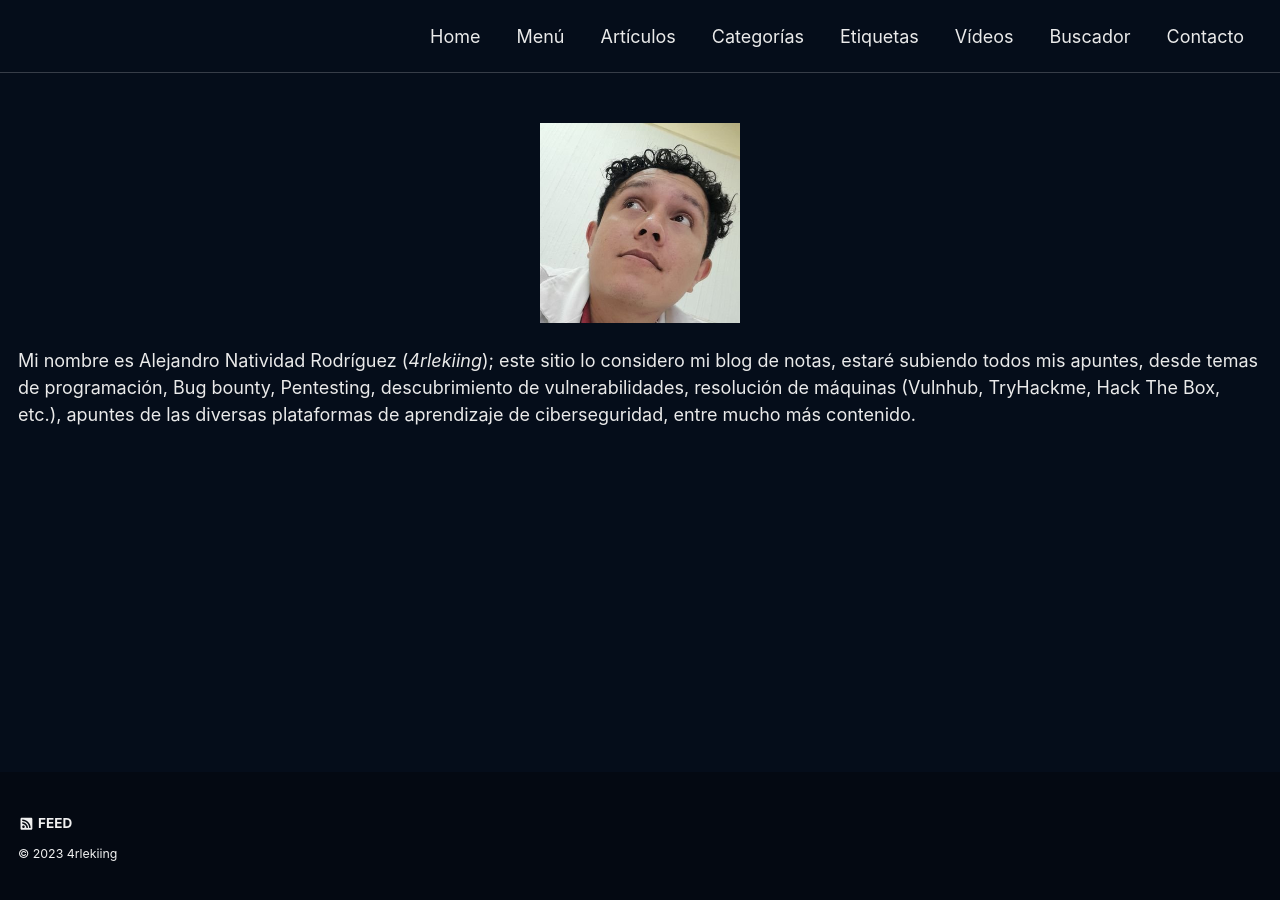
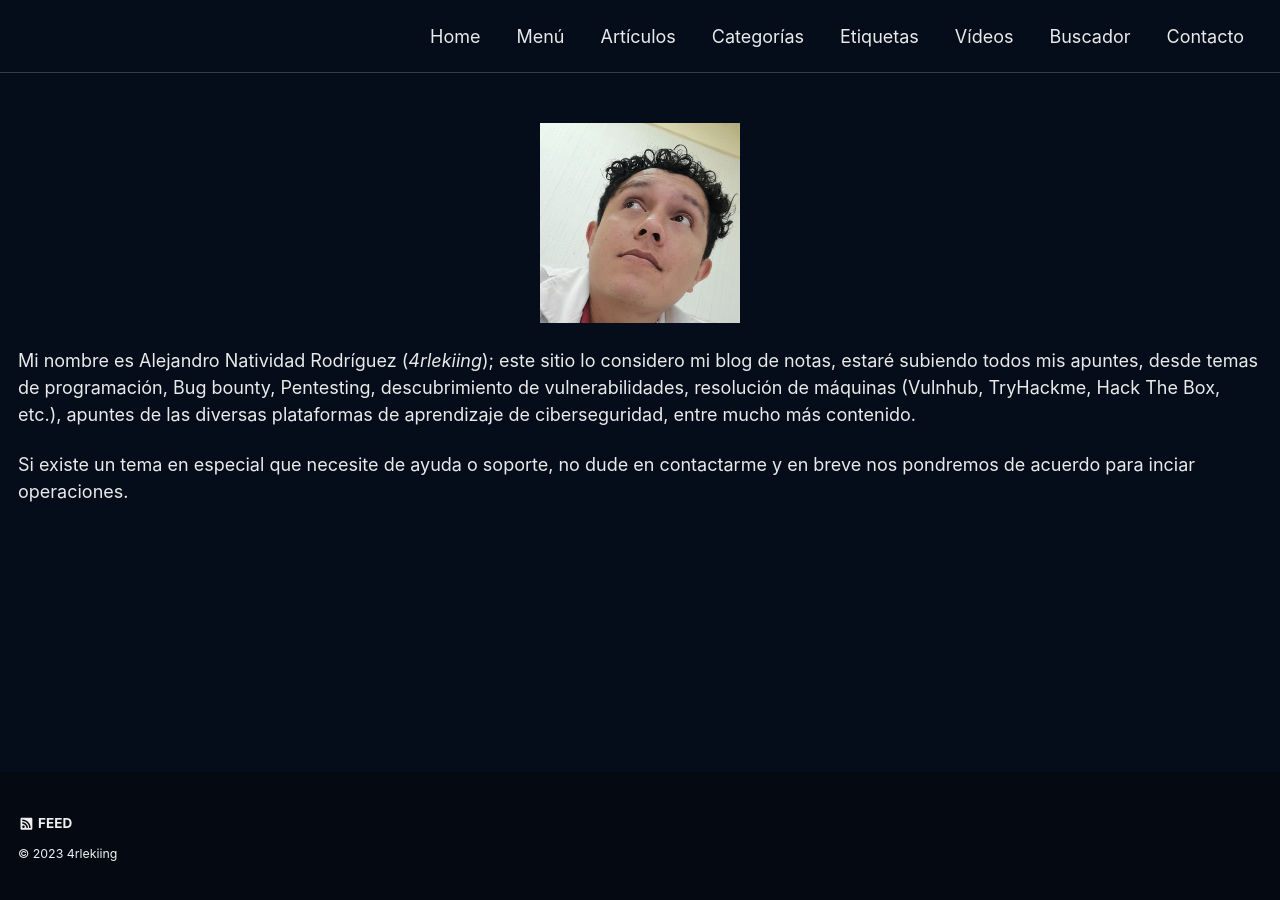
Before and after one commit to 4rleking/ISO27001.github.io, a Jekyll site: the page built from _pages/about.md, in a window 1280 px wide. Built offline with Jekyll 4.4.1, drawn with Linux system fonts in a browser that asks for light colours; cached includes are drawn as plain includes; a script that is not in the unit is left out.

Commit message:
Update about.md

```diff
--- a/_pages/about.md
+++ b/_pages/about.md
@@ -12,3 +12,5 @@ date: 2020-01-29
 </p>
 
 Mi nombre es Alejandro Natividad Rodríguez (*4rlekiing*); este sitio lo considero mi blog de notas, estaré subiendo todos mis apuntes, desde temas de programación, Bug bounty, Pentesting, descubrimiento de vulnerabilidades, resolución de máquinas (Vulnhub, TryHackme, Hack The Box, etc.), apuntes de las diversas plataformas de aprendizaje de ciberseguridad, entre mucho más contenido.
+
+Si existe un tema en especial que necesite de ayuda o soporte, no dude en contactarme y en breve nos pondremos de acuerdo para inciar operaciones.
```
